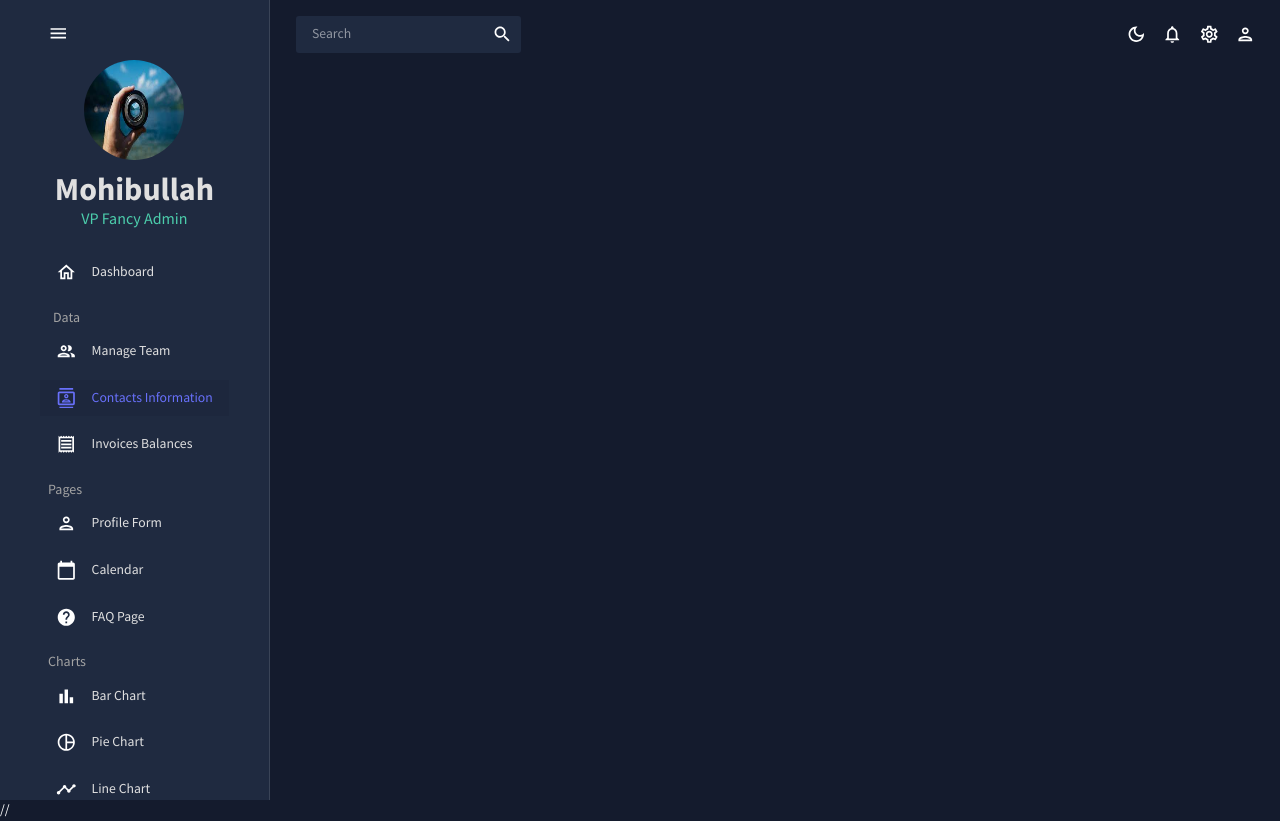
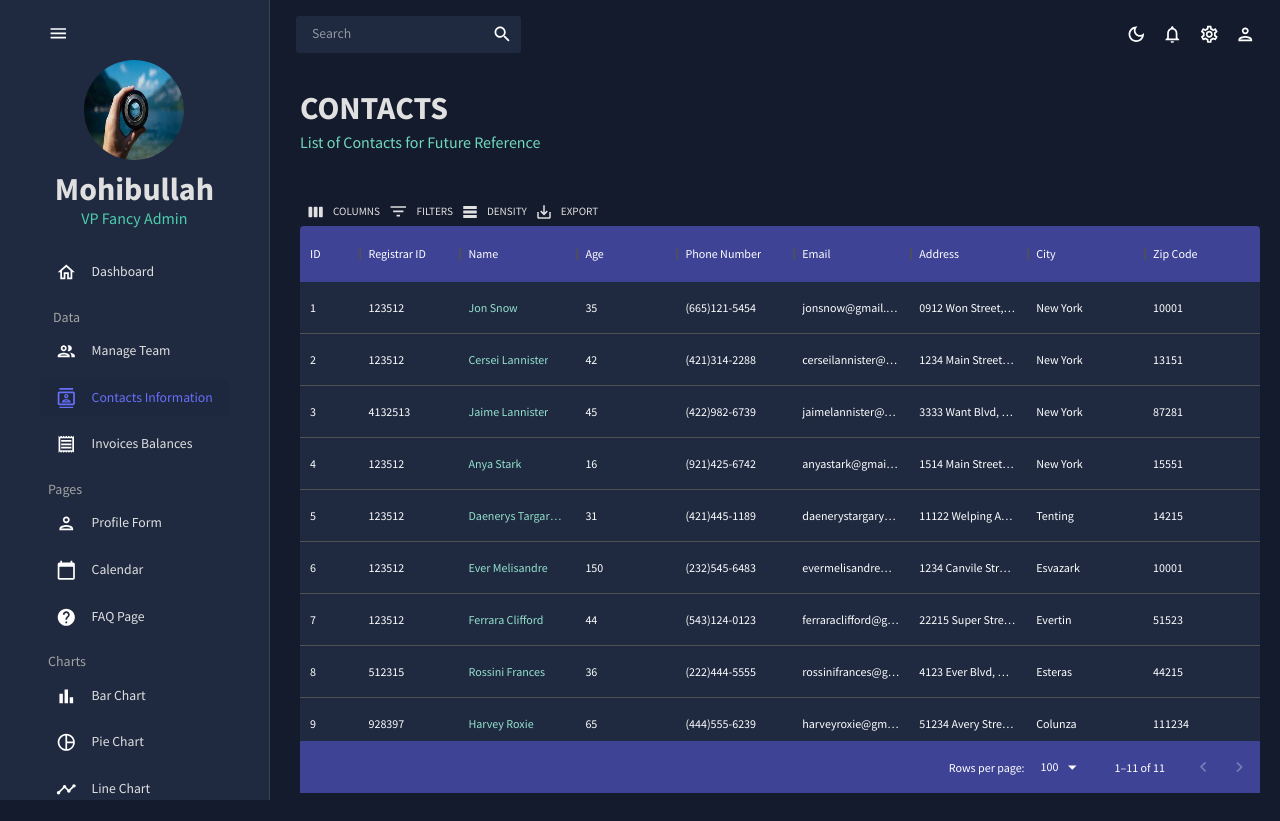
Before and after one commit to smmb98/react_admin_panel, a React (Vite) app: page /contacts in a window 1280 px wide. After the commit the page ends 800 px from the top, so only its background shows below. Built offline with nearby package versions, Linux system fonts and the light colour scheme.

Commit message:
Contacts added

```diff
--- a/src/App.jsx
+++ b/src/App.jsx
@@ -5,8 +5,8 @@
 import Sidebar from "./scenes/global/Sidebar";
 import Dashboard from "./scenes/dashboard";
 import Team from "./scenes/team";
+import Contacts from "./scenes/contacts";
 // import Invoices from "./scenes/invoices";
-// import Contacts from "./scenes/contacts";
 // import Bar from "./scenes/bar";
 // import Form from "./scenes/form";
 // import Line from "./scenes/line";
@@ -28,7 +28,7 @@
             <Routes>
               <Route path="/" element={<Dashboard />}></Route>
               <Route path="/team" element={<Team />}></Route>
-              {/* <Route path="/contacts" element={<Contacts />}></Route> */}
+              <Route path="/contacts" element={<Contacts />}></Route>
               {/* <Route path="/invoices" element={<Invoices />}></Route> */}
               {/* <Route path="/form" element={<Form />}></Route> */}
               {/* <Route path="/bar" element={<Bar />}></Route> */}
@@ -41,7 +41,6 @@
           </main>
         </div>
       </ThemeProvider>
-      //{" "}
     </ColorModeContext.Provider>
   );
 }
--- /dev/null
+++ b/src/scenes/contacts/index.jsx
@@ -0,0 +1,103 @@
+import { Box } from "@mui/material";
+import { DataGrid, GridToolbar } from "@mui/x-data-grid";
+import { tokens } from "../../theme";
+import { mockDataContacts } from "../../data/mockData";
+import Header from "../../components/Header";
+import { useTheme } from "@mui/material";
+
+const Contacts = () => {
+  const theme = useTheme();
+  const colors = tokens(theme.palette.mode);
+
+  const columns = [
+    { field: "id", headerName: "ID", flex: 0.5 },
+    { field: "registrarId", headerName: "Registrar ID" },
+    {
+      field: "name",
+      headerName: "Name",
+      flex: 1,
+      cellClassName: "name-column--cell",
+    },
+    {
+      field: "age",
+      headerName: "Age",
+      type: "number",
+      headerAlign: "left",
+      align: "left",
+    },
+    {
+      field: "phone",
+      headerName: "Phone Number",
+      flex: 1,
+    },
+    {
+      field: "email",
+      headerName: "Email",
+      flex: 1,
+    },
+    {
+      field: "address",
+      headerName: "Address",
+      flex: 1,
+    },
+    {
+      field: "city",
+      headerName: "City",
+      flex: 1,
+    },
+    {
+      field: "zipCode",
+      headerName: "Zip Code",
+      flex: 1,
+    },
+  ];
+
+  return (
+    <Box m="20px">
+      <Header
+        title="CONTACTS"
+        subtitle="List of Contacts for Future Reference"
+      />
+      <Box
+        m="40px 0 0 0"
+        height="75vh"
+        sx={{
+          "& .MuiDataGrid-root": {
+            border: "none",
+          },
+          "& .MuiDataGrid-cell": {
+            borderBottom: "none",
+          },
+          "& .name-column--cell": {
+            color: colors.greenAccent[300],
+          },
+          "& .MuiDataGrid-columnHeaders": {
+            backgroundColor: colors.blueAccent[700],
+            borderBottom: "none",
+          },
+          "& .MuiDataGrid-virtualScroller": {
+            backgroundColor: colors.primary[400],
+          },
+          "& .MuiDataGrid-footerContainer": {
+            borderTop: "none",
+            backgroundColor: colors.blueAccent[700],
+          },
+          "& .MuiCheckbox-root": {
+            color: `${colors.greenAccent[200]} !important`,
+          },
+          "& .MuiDataGrid-toolbarContainer .MuiButton-text": {
+            color: `${colors.grey[100]} !important`,
+          },
+        }}
+      >
+        <DataGrid
+          rows={mockDataContacts}
+          columns={columns}
+          components={{ Toolbar: GridToolbar }}
+        />
+      </Box>
+    </Box>
+  );
+};
+
+export default Contacts;
```
Also changed, not shown: src/scenes/invoices/index.jsx (added, +83 -0 lines).
